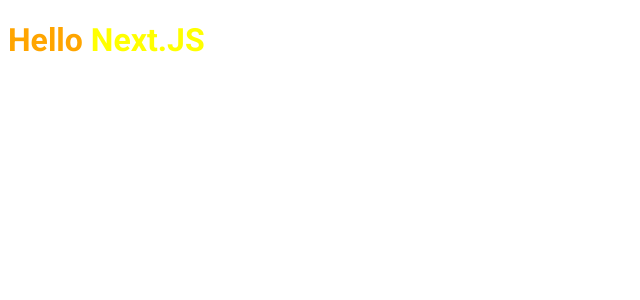
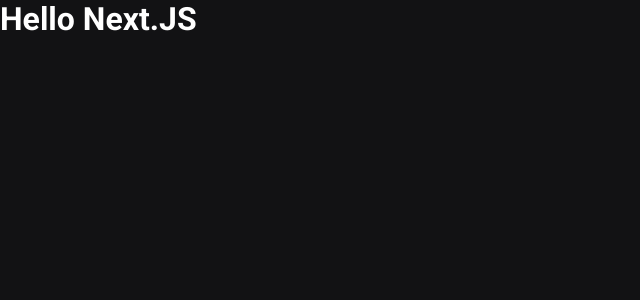
Before and after one commit to leoramos25/ignews, a Next.js app: page / in a window 1280 px wide. Shown: the top 300 px of the page, without its empty margins (0-640 px from the left). Built offline with nearby package versions, Linux system fonts and the light colour scheme.

Commit message:
Global styles configuration

```diff
--- a/src/pages/_app.tsx
+++ b/src/pages/_app.tsx
@@ -1,4 +1,5 @@
 import type { AppProps } from 'next/app';
+import '../styles/global.scss';
 
 export default function MyApp({ Component, pageProps }: AppProps) {
   return <Component {...pageProps} />
--- a/src/pages/index.tsx
+++ b/src/pages/index.tsx
@@ -1,4 +1,3 @@
-import styles from '../styles/home.module.scss';
 import Head from 'next/head';
 
 export default function Home() {
@@ -7,11 +6,7 @@
       <Head>
         <title>Inicio | ig.news</title>
       </Head>
-      <h1
-        className={styles.title}
-      >
-        Hello <span>Next.JS</span>
-      </h1>
+      <h1>Hello Next.JS</h1>
     </>
   );
 }
--- /dev/null
+++ b/src/styles/global.scss
@@ -0,0 +1,50 @@
+* {
+  margin: 0;
+  padding: 0;
+  box-sizing: border-box;
+}
+
+:root {
+  --white: #ffffff;
+
+  --gray-50: #e1e1e6;
+  --gray-300: #a8a8b3;
+  --gray-900: #121214;
+
+  --cyan-500: #61dafb;
+  --yellow-500: #eba417;
+}
+
+@media (max-width: 1080px) {
+  html {
+    font-size: 93.75%;
+  }
+}
+
+@media (max-width: 720px) {
+  html {
+    font-size: 87.5%;
+  }
+}
+
+body {
+  background: var(--gray-900);
+  color: var(--white);
+}
+
+body,
+input,
+textarea,
+select,
+button {
+  font: 400 1rem "Roboto", sans-serif;
+}
+
+button {
+  cursor: pointer;
+}
+
+a {
+  color: inherit;
+  text-decoration: none;
+}
--- a/src/styles/home.module.scss
+++ /dev/null
@@ -1,8 +0,0 @@
-.title {
-  color: orange;
-  font-family: Roboto;
-
-  span {
-    color: yellow;
-  }
-}
```
